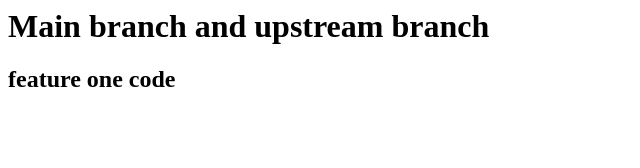
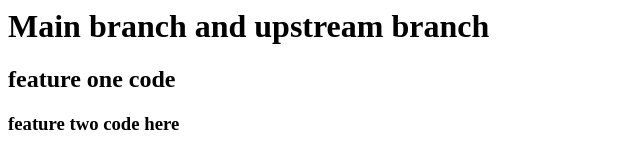
Before and after one commit to jeedi-anuradha/3-10task1, a plain HTML site: page index.html in a window 1280 px wide. Shown: the whole page, without its empty margins (0-640 px from the left). Drawn offline with Linux system fonts and the light colour scheme.

Commit message:
feature2

```diff
--- a/index.html
+++ b/index.html
@@ -1,2 +1,3 @@
 <h1>Main branch and upstream branch</h1>
 <h2>feature one code</h2>
+<h3>feature two code here</h3>
```
